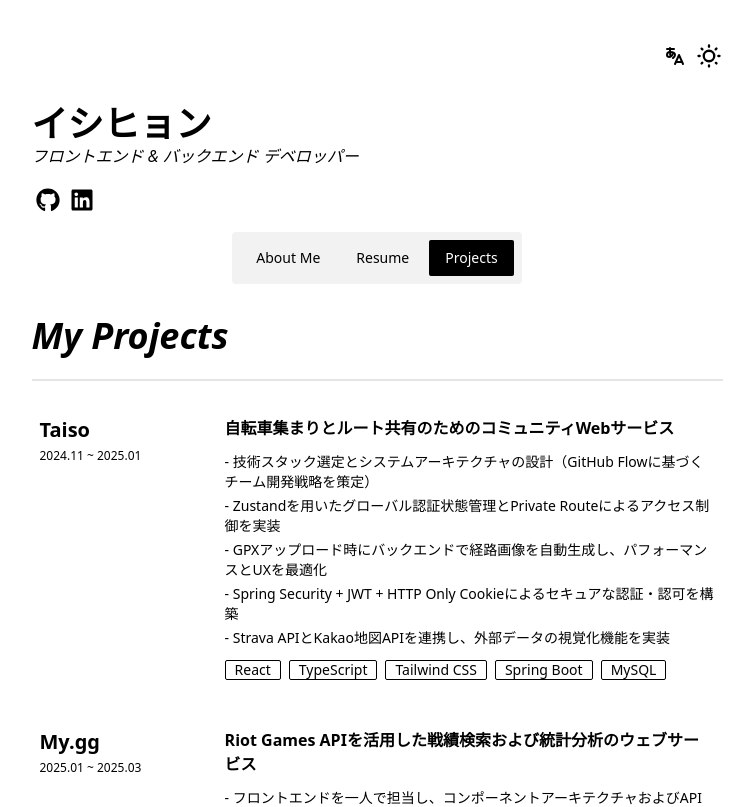
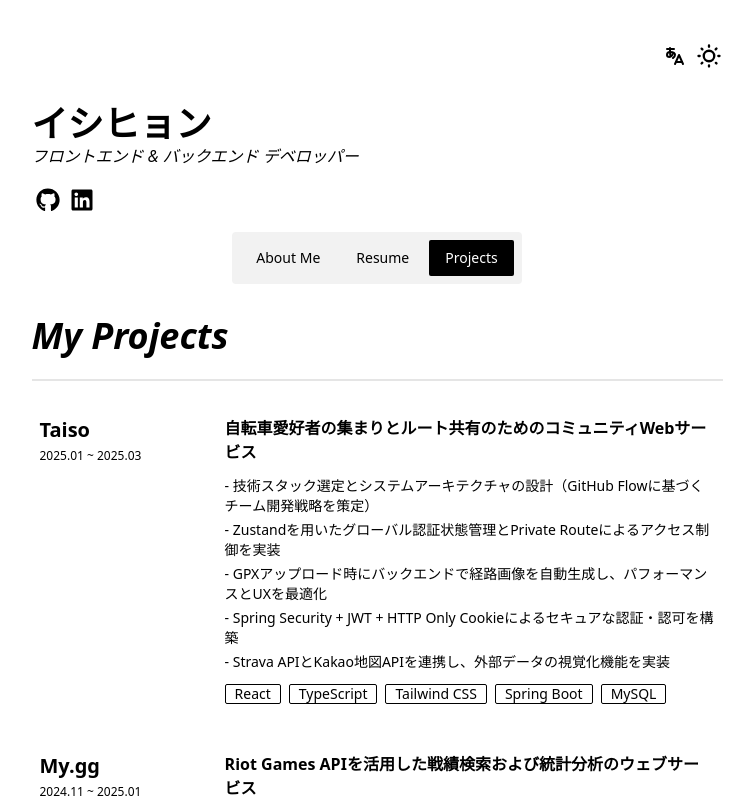
Before and after one commit to Syhyeong2/next-portfolio, a Next.js app: page /projects in a window 1280 px wide. Shown: the top 807 px of the page, without its empty margins (263-1014 px from the left). Built offline with nearby package versions, Linux system fonts and the light colour scheme.

Commit message:
fix : 일본어 표현 수정

```diff
--- a/app/resume/Projects.tsx
+++ b/app/resume/Projects.tsx
@@ -38,7 +38,7 @@ export default function Projects() {
     {
       id: 1,
       title: t("resume.projects1-title"),
-      date: "2024.11 ~ 2025.01",
+      date: "2025.01 ~ 2025.03",
       content: t("resume.projects1-content"),
       subContent: t("resume.projects1-sub-content-1"),
       subContent2: t("resume.projects1-sub-content-2"),
@@ -52,7 +52,7 @@ export default function Projects() {
     {
       id: 2,
       title: t("resume.projects2-title"),
-      date: "2025.01 ~ 2025.03",
+      date: "2024.11 ~ 2025.01",
       content: t("resume.projects2-content"),
       subContent: t("resume.projects2-sub-content-1"),
       subContent2: t("resume.projects2-sub-content-2"),
--- a/public/locales/jp/common.json
+++ b/public/locales/jp/common.json
@@ -13,15 +13,15 @@
     "title-content": "ユーザーエクスペリエンスをデザインし、技術を通じてより良い社会を実現したいと考えています。",
     "title-content-2": "人間中心のHCIおよびUXを基盤とし、フロントエンドからバックエンドまでの確かなスキルを積み重ね、問題を解決し価値を創出するウェブサービスの構築を目指しています。",
     "my-story-title": "私のストーリー",
-    "my-story-content": "私は大学でメディアを学びながら、SNSなどのデジタルメディアが社会にもたらす変化に強い関心を持っていました。その興味はITサービスの企画・開発へと発展し、現在は開発者を目指しています。私が目標とするのは、ユーザー視点でユーザーエクスペリエンスを向上させる使いやすいWeb開発に専念し、ユーザーの課題を解決しながらサービスを通じて社会を変えていくエンジニアになることです。開発者として必要な技術的知識だけでなく、テクノロジーの哲学や技術が社会にもたらす影響について考えるのも好きです。もし興味をお持ちいただけましたら、ぜひ一緒にお話ししましょう！",
+    "my-story-content": "大学でメディアを学ぶ中で、SNSなどのデジタルメディアが社会にもたらす変化に強い関心を持ちました。この関心をきっかけに、ITサービスの企画・開発へと興味が広がり、現在は開発者を目指しています。私が目標とするのは、ユーザー視点でユーザーエクスペリエンスを向上させる使いやすいWeb開発に専念し、ユーザーの課題を解決しながらサービスを通じて社会を変えていくエンジニアになることです。開発者として必要な技術的知識だけでなく、テクノロジーの哲学や技術が社会にもたらす影響について考えるのも好きです。もし興味をお持ちいただけましたら、ぜひ一緒にお話ししましょう！",
     "mission-title": "私のミッション",
-    "mission-content": "私は情熱的なウェブ開発者として、ユーザー中心のウェブサイトを構築しデジタル体験を向上させることで、革新的なサービスを通じて世界をより良い方向へ変えていくことを使命としています。最新の技術とクリエイティブなUXを融合させることで、お客様の期待に応えるだけでなく、より優れたソリューションを提供できるよう努めています。継続的な学習を通じて、携わるプロジェクトに意味のある貢献を果たすことを目指しています.",
+    "mission-content": "私は情熱的なウェブ開発者として、ユーザー中心のウェブサイトを構築しデジタル体験を向上させることで、革新的なサービスを通じて世界をより良い方向へ変えていくことを使命としています。最新の技術とクリエイティブなUXを融合させることで、お客様の期待に応えるだけでなく、より優れたソリューションを提供できるよう努めています。継続的な学習を通じて、携わるプロジェクトに意味のある貢献を果たすことを目指しています。",
     "skills-title": "私のビジョン",
-    "skills-content": "私のビジョンは、アイデアをシームレスかつインパクトのあるデジタルソリューションへと変え、その実績によって高く評価されるリーディング・ウェブデベロッパーになることです。ウェブ技術の進化を推進し、よりつながりの深い、誰もが利用しやすいオンライン世界を育むことを目指しています。品質、協力、そして持続可能性を重視し、卓越したウェブ開発を通じて企業や個人にインスピレーションを与え、力を与える存在として成長していきたいと考えています。",
+    "skills-content": "私のビジョンは、アイデアをシームレスかつインパクトのあるデジタルソリューションへと変え、その実績によって高く評価されるリーディング・デベロッパーになることです。ウェブ技術の進化を推進し、より結びつきの強い、誰もがアクセスしやすいオンライン世界を創造することを目指しています。品質、協力、そして持続可能性を重視し、卓越したウェブ開発を通じて企業や個人にインスピレーションを与え、可能性を広げる存在として成長していきたいと考えています。",
     "more-about-me-btn": "私のことをもっと知りたいですか？"
   },
   "resume": {
-    "time-line-content-university": "チュンアン大学（韓国・ソウル）",
+    "time-line-content-university": "中央大学（韓国・ソウル）",
     "time-line-content-university-1": "社会科学",
     "time-line-content-university-2": "メディアコミュニケーション",
     "time-line-content-military": "兵役（軍務）",
@@ -41,7 +41,7 @@
     "languages-english": "英語",
     "languages-japanese": "日本語",
     "projects1-title": "Taiso",
-    "projects1-content": "自転車集まりとルート共有のためのコミュニティWebサービス",
+    "projects1-content": "自転車愛好者の集まりとルート共有のためのコミュニティWebサービス",
     "projects1-sub-content-1": "- 技術スタック選定とシステムアーキテクチャの設計（GitHub Flowに基づくチーム開発戦略を策定）",
     "projects1-sub-content-2": "- Zustandを用いたグローバル認証状態管理とPrivate Routeによるアクセス制御を実装",
     "projects1-sub-content-3": "- GPXアップロード時にバックエンドで経路画像を自動生成し、パフォーマンスとUXを最適化",
```
